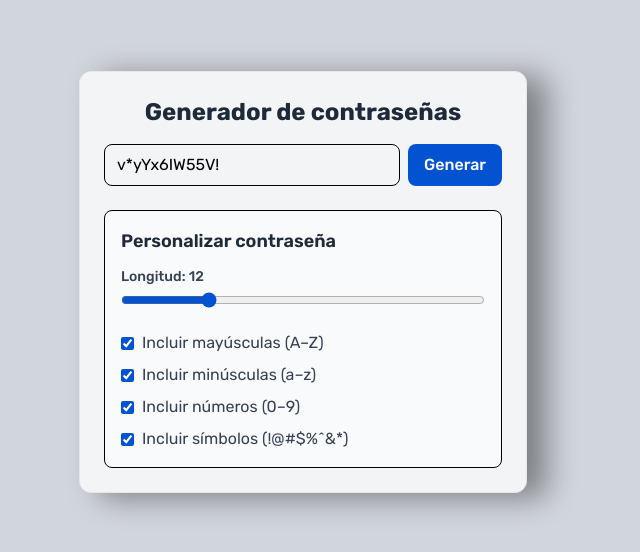
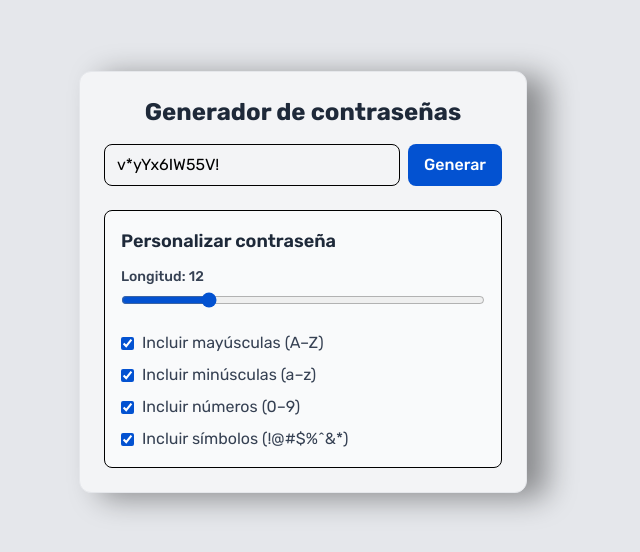
Before and after one commit to Ephistopheles/atomix-passgen, a Next.js app: page / in a window 1280 px wide. Shown: the part 118-670 px from the top of the page, without its empty margins (337-977 px from the left). Built offline with nearby package versions, Linux system fonts and the light colour scheme.

Commit message:
adjust bg

```diff
--- a/src/components/PasswordGenerator.tsx
+++ b/src/components/PasswordGenerator.tsx
@@ -95,7 +95,7 @@ const PasswordGenerator: FC = () => {
   ]);
 
   return (
-    <main className="flex items-center justify-center min-h-screen bg-gray-300 select-none relative px-4 sm:px-6">
+    <main className="flex items-center justify-center min-h-screen bg-gray-200 select-none relative px-4 sm:px-6">
       {showToast && (
         <div className="absolute top-4 sm:top-6 left-1/2 -translate-x-1/2 bg-white text-gray-950 text-xs sm:text-sm px-3 sm:px-4 py-2 rounded-md shadow-md animate-fade-in-out">
           ✅ Contraseña copiada
```
